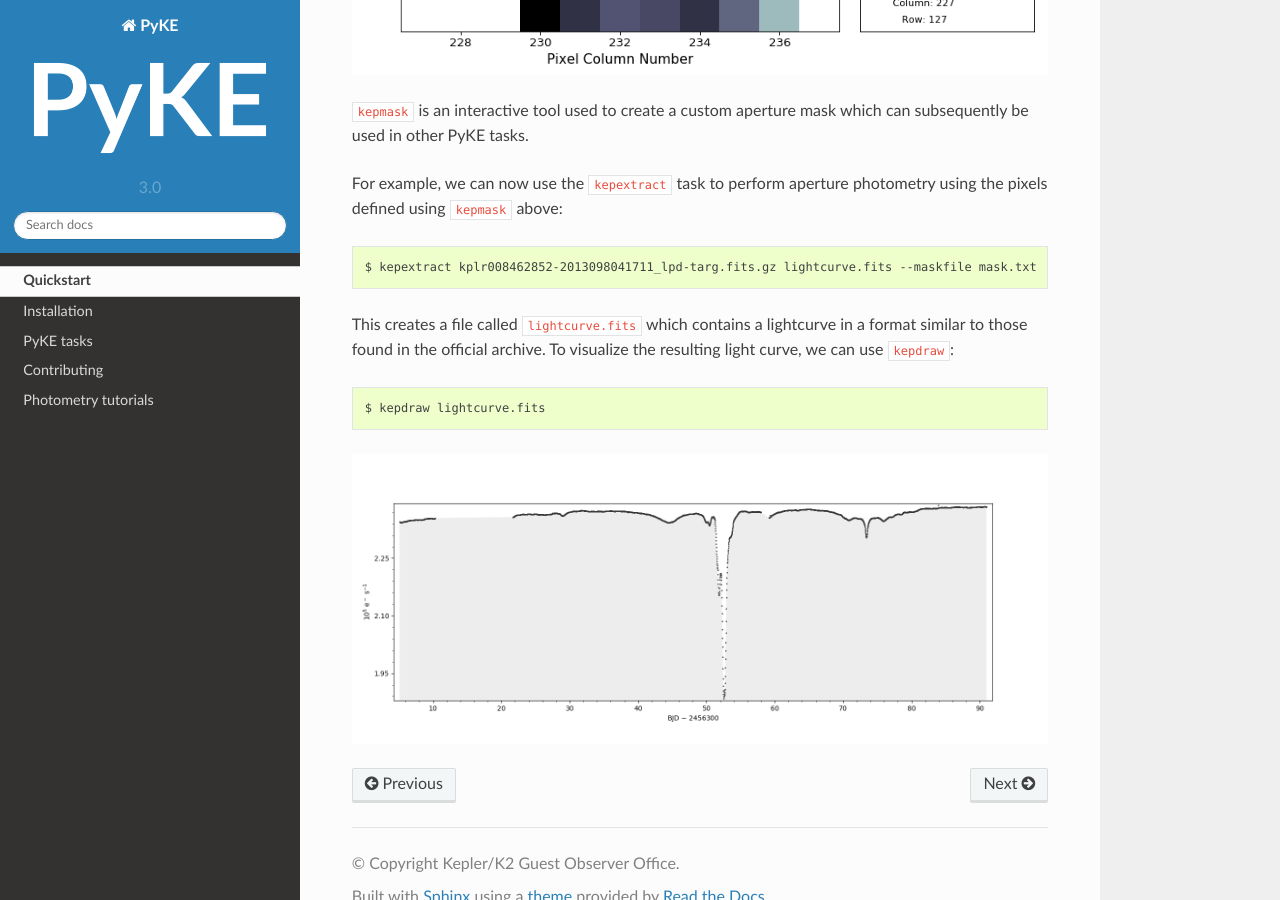
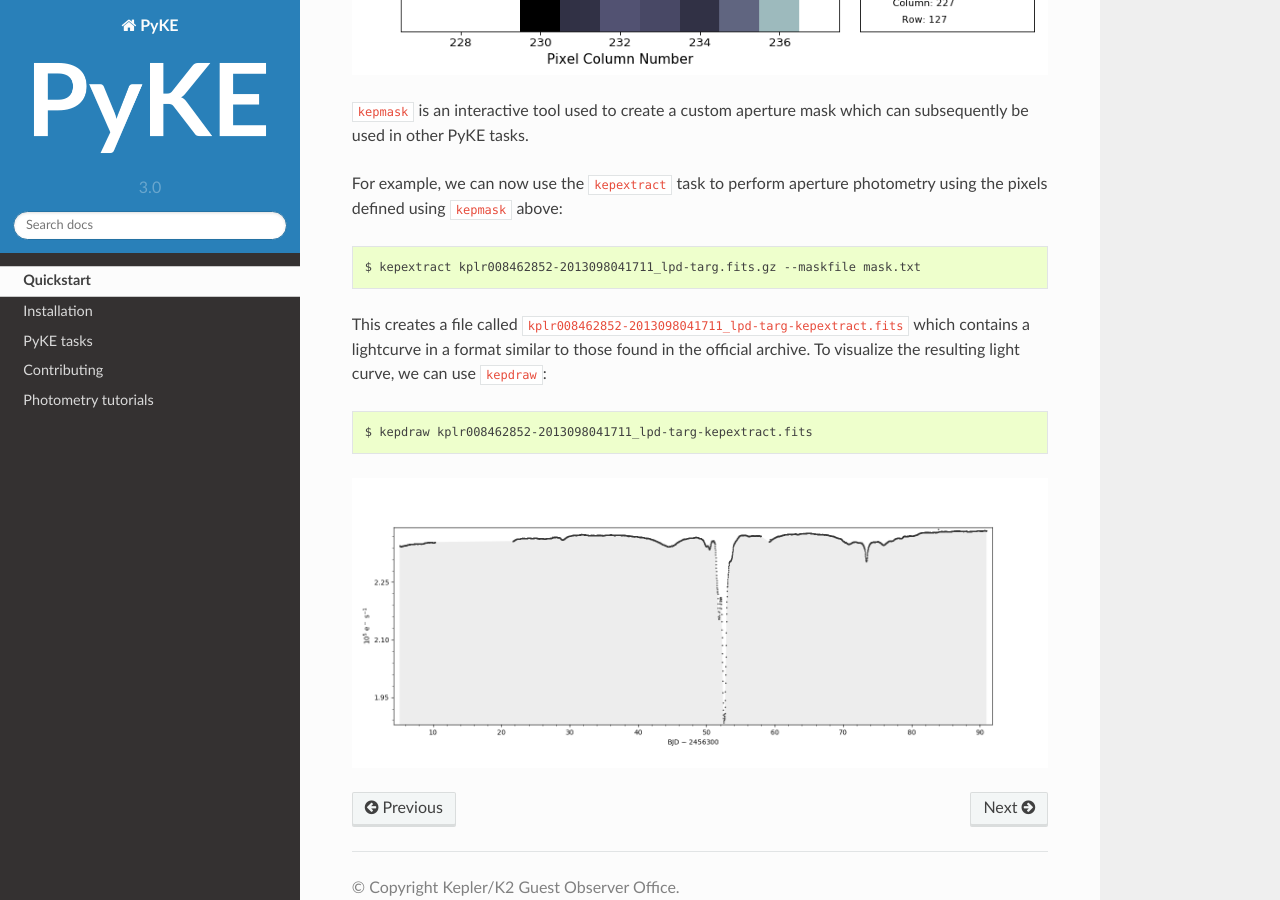
Before and after one commit to KeplerGO/pyke, a Sphinx documentation site: the page built from docs/source/quickstart.rst, in a window 1280 px wide and 900 px high, scrolled down 851 px. Built offline with Sphinx 7.4.7 and the Read the Docs theme 2.0.0, drawn with Linux system fonts in a browser that asks for light colours.

Commit message:
update quickstart

```diff
--- a/docs/source/quickstart.rst
+++ b/docs/source/quickstart.rst
@@ -20,11 +20,11 @@ aperture mask which can subsequently be used in other PyKE tasks.
 
 For example, we can now use the ``kepextract`` task to perform aperture photometry using the pixels defined using ``kepmask`` above::
 
-    $ kepextract kplr008462852-2013098041711_lpd-targ.fits.gz lightcurve.fits --maskfile mask.txt
+    $ kepextract kplr008462852-2013098041711_lpd-targ.fits.gz --maskfile mask.txt
 
-This creates a file called ``lightcurve.fits`` which contains a lightcurve in a format similar to those found in the official archive.
+This creates a file called ``kplr008462852-2013098041711_lpd-targ-kepextract.fits`` which contains a lightcurve in a format similar to those found in the official archive.
 To visualize the resulting light curve, we can use ``kepdraw``::
 
-    $ kepdraw lightcurve.fits
+    $ kepdraw kplr008462852-2013098041711_lpd-targ-kepextract.fits
 
 .. image:: _static/images/readme/kepdraw.png
```
